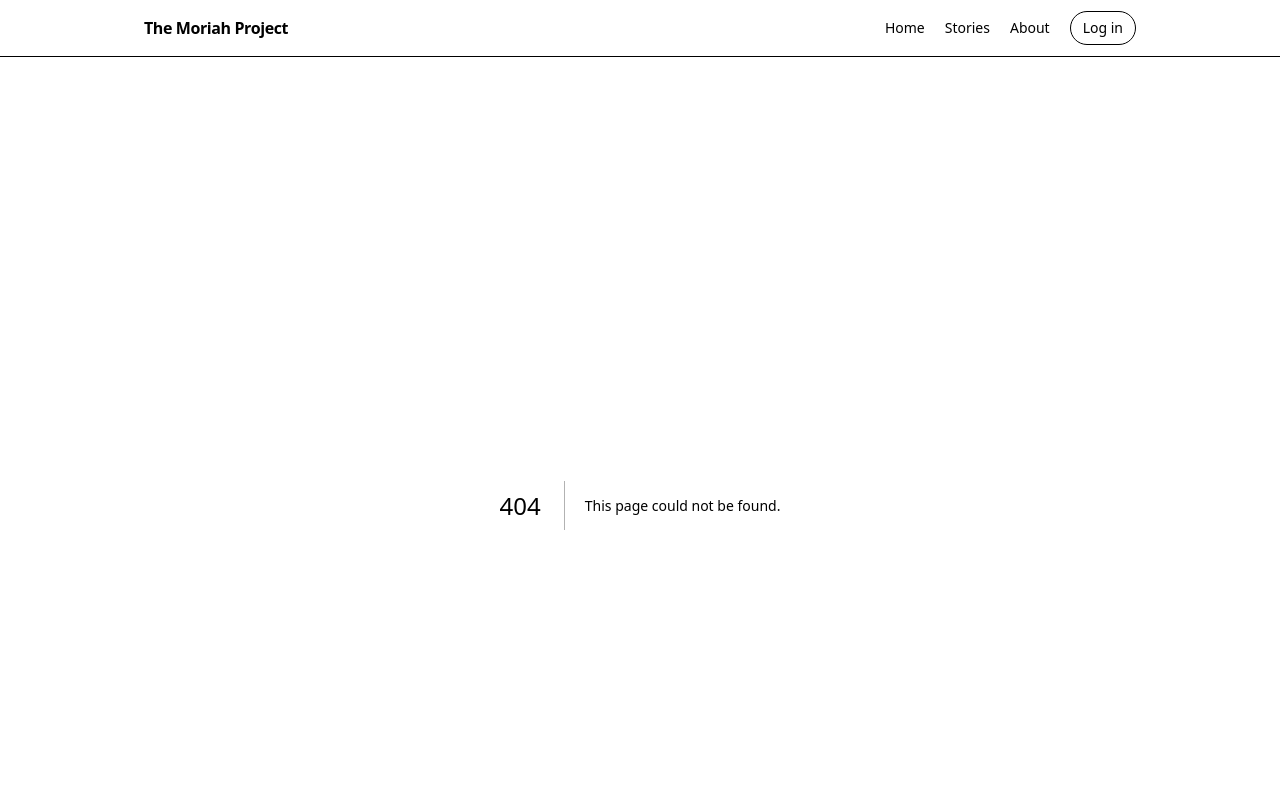
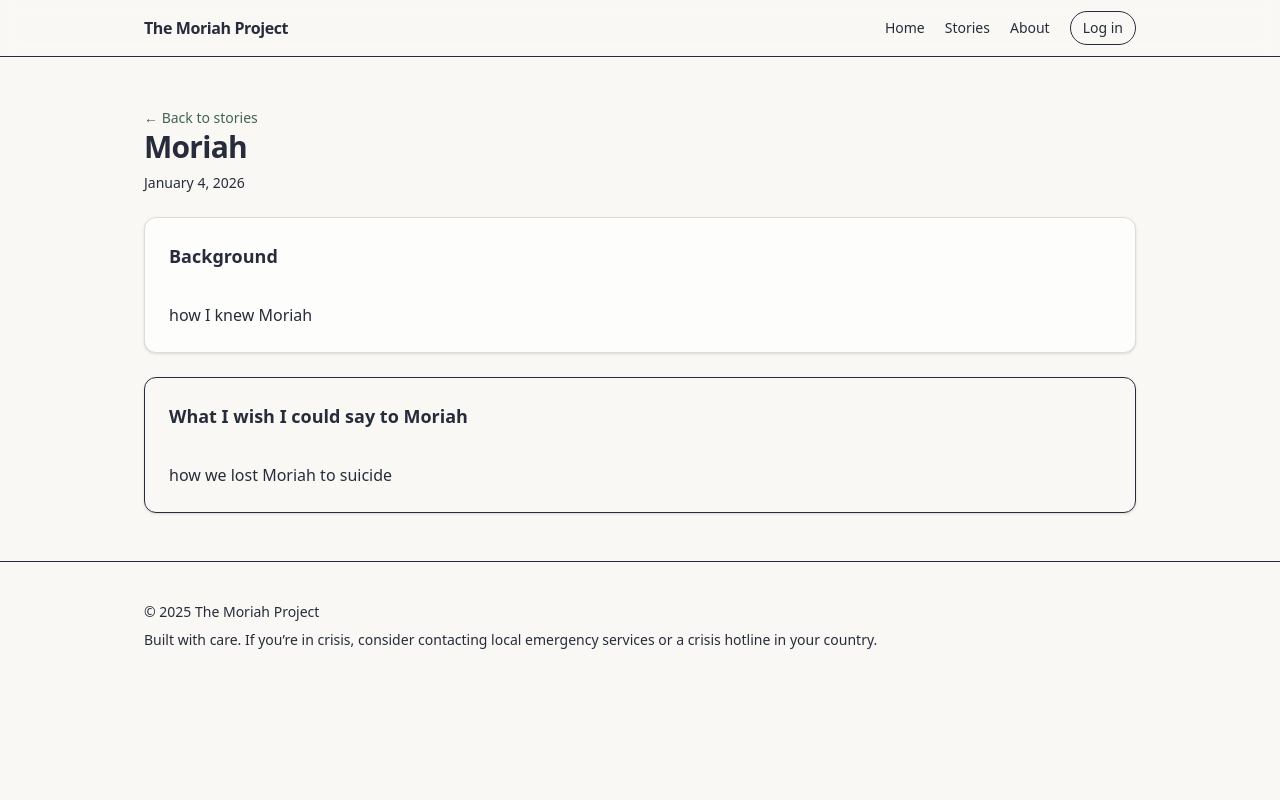
Before and after one commit to gojoego/moriah_project_v2, a Next.js app in the folder frontend/: page /posts/1 in a window 1280 px wide. Before the commit this address had no page. Shown: the top 800 px of the page. Built offline with nearby package versions, Linux system fonts and the light colour scheme.

Commit message:
creating posts page

```diff
--- /dev/null
+++ b/frontend/src/app/posts/[id]/page.tsx
@@ -0,0 +1,97 @@
+import Link from "next/link";
+import { notFound } from "next/navigation";
+
+import type { Post } from "@/types/post";
+import {
+    Card,
+    CardContent,
+    CardHeader,
+    CardTitle
+} from "@/components/ui/card";
+
+/** const post = await fetch(`${API_URL}/posts/${params.id}`) */
+const mockData: Post[] = [
+  {
+    id: "1",
+    deceasedName: "Moriah",
+    background: "how I knew Moriah",
+    content: "how we lost Moriah to suicide",
+    createdAt: "2026-01-04",
+  },
+  {
+    id: "2",
+    deceasedName: "Thomas",
+    background: "how I met Thomas",
+    content: "how Thomas was taken from us",
+    createdAt: "2026-01-03",
+  },
+];
+
+/**
+ dynamic route page Folder name: [id]
+ * URL pattern: /posts/:id
+ *
+ * Next.js automatically passes route params as props:
+ * params.id is the value from the URL (string)
+ */
+
+export default async function PostDetailPage(promise: {
+    params: Promise<{id: string}>;
+}) {
+
+    const {id} = await promise.params;
+
+    const post = mockData.find((p) => p.id === id);
+
+    if (!post){
+        notFound();
+    }
+
+    const dateLabel = new Date(post.createdAt).toLocaleDateString(undefined, {
+        year: "numeric",
+        month: "long",
+        day: "numeric",
+    });
+
+    return (
+        <main className="space-y-6">
+            <Link href="/posts" className="moriah-link text-sm">
+                ← Back to stories
+            </Link>
+
+            <header className="space-y-2">
+                <h1 className="text-3xl font-semibold tracking-tight">
+                    {post.deceasedName}
+                </h1>
+                <p className="moriah-muted text-sm">
+                    {dateLabel}
+                </p>
+            </header>
+
+            <Card className="moriah-card">
+                <CardHeader>
+                    <CardTitle className="text-lg">
+                        Background
+                    </CardTitle>
+                </CardHeader>
+                <CardContent>
+                    <p className="leading-relaxed text-foreground/90">
+                        {post.background}
+                    </p>
+                </CardContent>
+            </Card>
+
+            <Card>
+            <CardHeader>
+                <CardTitle className="text-lg">
+                What I wish I could say to {post.deceasedName}
+                </CardTitle>
+            </CardHeader>
+            <CardContent className="leading-relaxed text-foreground/90 whitespace-pre-line">
+                {post.content}
+            </CardContent>
+            </Card>
+
+        </main>
+    )
+}
```
